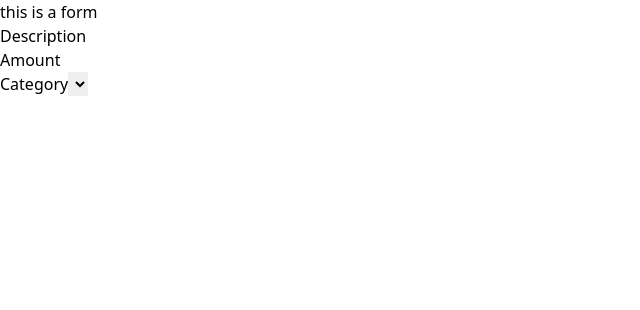
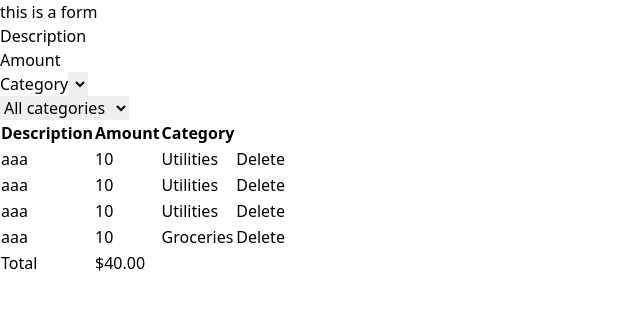
Before and after one commit to Paulin-NIYOBYOSE/Learning-React, a React (Vite) app: page / in a window 1280 px wide. Shown: the top 310 px of the page, without its empty margins (0-640 px from the left). Built offline with nearby package versions, Linux system fonts and the light colour scheme.

Commit message:
Dealing with the expense filters

```diff
--- a/src/App.tsx
+++ b/src/App.tsx
@@ -1,10 +1,32 @@
 // import Form from "./components/Form";
+import ExpenseList from "./components/ExpenseTracker/ExpenseList";
 import ExpenseTracker from "./components/ExpenseTracker/ExpenseForm";
+import { useState } from "react";
+import ExpenseFilter from "./components/ExpenseTracker/ExpenseFilter";
 function App() {
+  const [selectedCategory, setSelectedCategory] = useState("");
+  const [expenses, setExpenses] = useState([
+    { id: 1, description: "aaa", amount: 10, category: "Utilities" },
+    { id: 2, description: "aaa", amount: 10, category: "Utilities" },
+    { id: 3, description: "aaa", amount: 10, category: "Utilities" },
+    { id: 4, description: "aaa", amount: 10, category: "Groceries" },
+  ]);
+
+  const visibleExpenses = selectedCategory
+    ? expenses.filter((e) => e.category === selectedCategory)
+    : expenses;
+
   return (
     <>
       {/* <Form /> */}
       <ExpenseTracker />
+      <ExpenseFilter
+        onSelectCategory={(category) => setSelectedCategory(category)}
+      />
+      <ExpenseList
+        expenses={visibleExpenses}
+        onDelete={(id) => setExpenses(expenses.filter((e) => e.id !== id))}
+      />
     </>
   );
 }
--- a/src/components/ExpenseTracker/ExpenseFilter.tsx
+++ b/src/components/ExpenseTracker/ExpenseFilter.tsx
@@ -1,9 +1,21 @@
-import React from 'react'
+import React from "react";
 
-const ExpenseFilter = () => {
-    return (
-        <div>ExpenseFilter</div>
-    )
+interface Props {
+  onSelectCategory: (category: string) => void;
 }
 
-export default ExpenseFilter
+const ExpenseFilter = ({ onSelectCategory }: Props) => {
+  return (
+    <select
+      className=""
+      onChange={(event) => onSelectCategory(event?.target.value)}
+    >
+      <option value="">All categories</option>
+      <option value="Groceries">Groceries</option>
+      <option value="Utilites">Utilities</option>
+      <option value="Entertainment">Entertainment</option>
+    </select>
+  );
+};
+
+export default ExpenseFilter;
--- a/src/components/ExpenseTracker/ExpenseList.tsx
+++ b/src/components/ExpenseTracker/ExpenseList.tsx
@@ -12,6 +12,7 @@ interface Props {
   onDelete: (id: number) => void;
 }
 const ExpenseList = ({ expenses, onDelete }: Props) => {
+  if (expenses.length === 0) return <div>No recent expenses dude 😁</div>;
   return (
     <>
       <table>
@@ -32,7 +33,7 @@ const ExpenseList = ({ expenses, onDelete }: Props) => {
               <td>
                 <button
                   onClick={() => onDelete(expenses.id)}
-                  className="bg-black text-white h-10 w-40"
+                  className="bg-red-500 text-white h-10 w-40"
                 >
                   Delete
                 </button>
@@ -42,7 +43,12 @@ const ExpenseList = ({ expenses, onDelete }: Props) => {
         </tbody>
         <tfoot>
           <td>Total</td>
-          <td>{expenses.reduce}</td>
+          <td>
+            $
+            {expenses
+              .reduce((acc, expense) => expense.amount + acc, 0)
+              .toFixed(2)}
+          </td>
           <td>{}</td>
           <td>{}</td>
         </tfoot>
```
